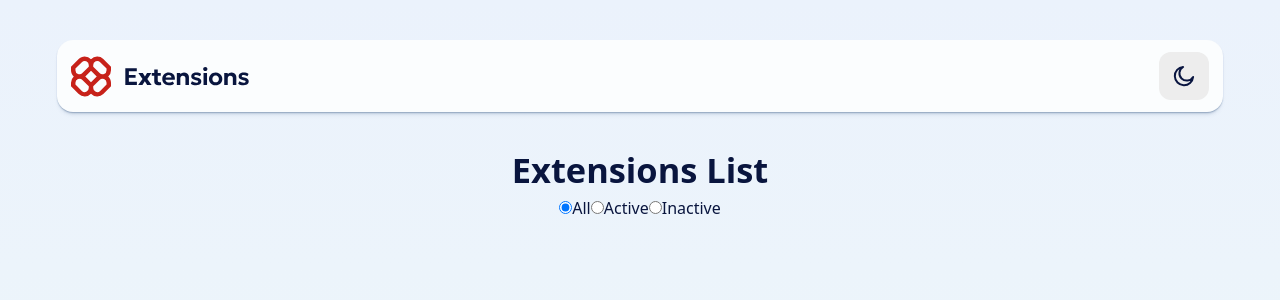
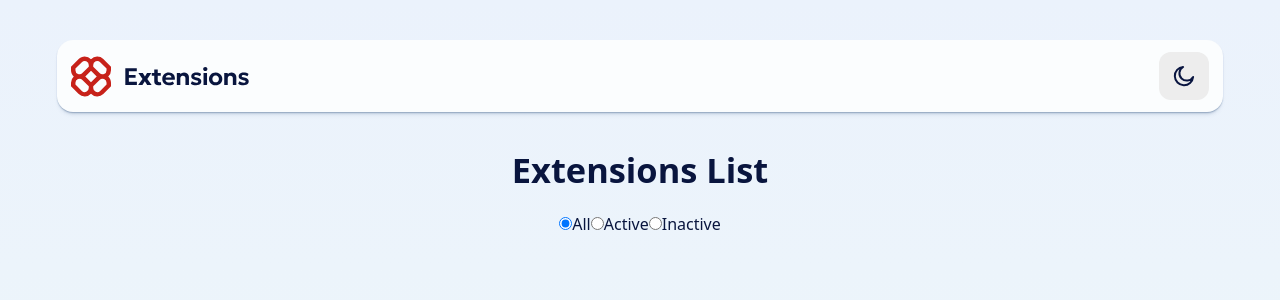
Before and after one commit to CodingWithJiro/frontend-mentor-browser-extension-manager, a React (Vite) app: page / in a window 1280 px wide. Shown: the top 300 px of the page. Built offline with nearby package versions, Linux system fonts and the light colour scheme.

Commit message:
feat(styles): add gap to header in ExtensionsHeader

```diff
--- a/src/components/ExtensionsHeader.jsx
+++ b/src/components/ExtensionsHeader.jsx
@@ -2,7 +2,7 @@
 
 const ExtensionsHeader = ({ filter, setFilter }) => {
   return (
-    <header className="flex flex-col items-center">
+    <header className="flex flex-col items-center gap-4">
       <h2 className="text-[2.15rem] font-bold text-(--COLOR-TEXT-PRIMARY) motion-safe:transition-colors motion-safe:duration-300 motion-safe:ease-in-out">
         Extensions List
       </h2>
```
